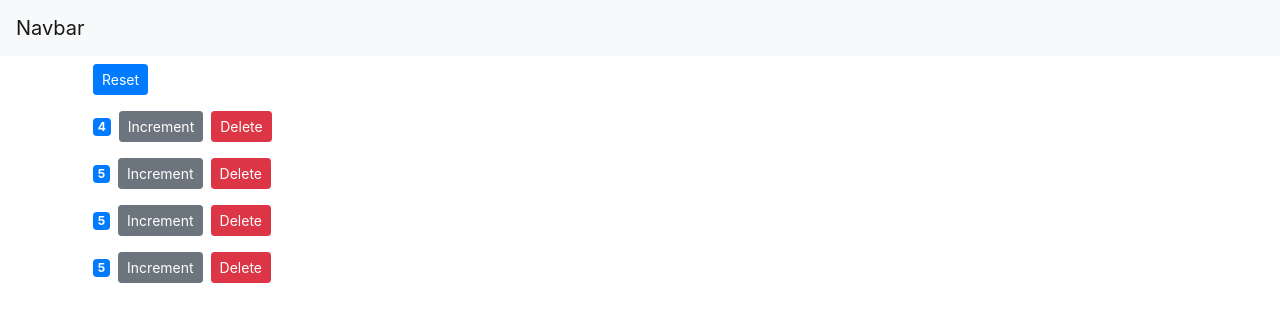
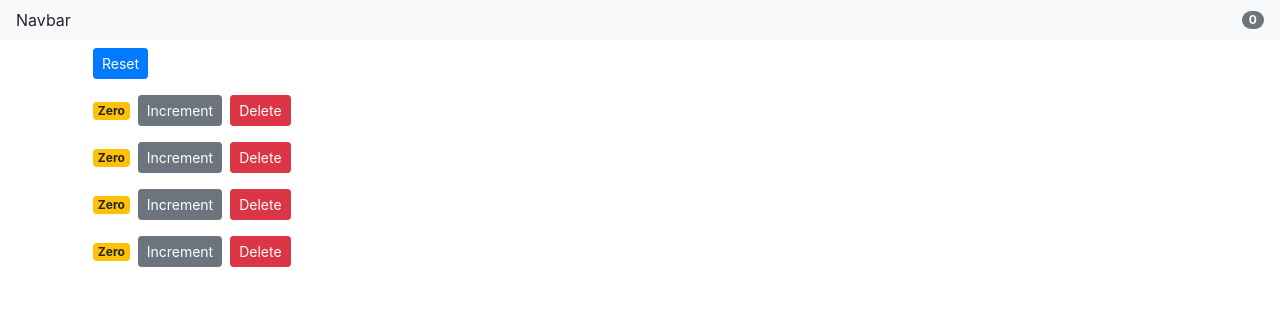
Before and after one commit to Leired7/Counter-app, a React (Create React App) app: page / in a window 1280 px wide. Shown: the top 322 px of the page. Built offline with nearby package versions, Linux system fonts and the light colour scheme.

Commit message:
Lifting the State Up

```diff
--- a/src/App.js
+++ b/src/App.js
@@ -4,12 +4,49 @@
 import "./App.css";
 
 class App extends Component {
+  state = {
+    counters: [
+      { id: 1, value: 0 },
+      { id: 2, value: 0 },
+      { id: 3, value: 0 },
+      { id: 4, value: 0 },
+    ],
+  };
+
+  handleIncrement = (counter) => {
+    const counters = [...this.state.counters];
+    const index = counters.indexOf(counter);
+    counters[index] = { ...counter };
+    counters[index].value++;
+    this.setState({ counters });
+  };
+
+  handleDelete = (counterId) => {
+    const counters = this.state.counters.filter((c) => c.id !== counterId);
+    this.setState({ counters });
+  };
+
+  handleReset = () => {
+    const counters = this.state.counters.map((c) => {
+      c.value = 0;
+      return c;
+    });
+    this.setState({ counters });
+  };
+
   render() {
     return (
       <React.Fragment>
-        <Navbar />
+        <Navbar
+          totalCounters={this.state.counters.filter((c) => c.value > 0).length}
+        />
         <main className="container">
-          <Counters />
+          <Counters
+            counters={this.state.counters}
+            onReset={this.handleReset}
+            onDelete={this.handleDelete}
+            onIncrement={this.handleIncrement}
+          />
         </main>
       </React.Fragment>
     );
--- a/src/components/counters.jsx
+++ b/src/components/counters.jsx
@@ -2,54 +2,22 @@
 import Counter from "./counter";
 
 class Counters extends Component {
-  state = {
-    counters: [
-      { id: 1, value: 4 },
-      { id: 2, value: 5 },
-      { id: 3, value: 5 },
-      { id: 4, value: 5 },
-    ],
-  };
-
-  handleIncrement = (counter) => {
-    const counters = [...this.state.counters];
-    const index = counters.indexOf(counter);
-    counters[index] = { ...counter };
-    counters[index].value++;
-    this.setState({ counters });
-  };
-
-  handleDelete = (counterId) => {
-    const counters = this.state.counters.filter((c) => c.id !== counterId);
-    this.setState({ counters });
-  };
-
-  handleReset = () => {
-    const counters = this.state.counters.map((c) => {
-      c.value = 0;
-      return c;
-    });
-    this.setState({ counters });
-  };
-
   render() {
     return (
       <div>
         <button
-          onClick={this.handleReset}
+          onClick={this.props.onReset}
           className="btn btn-primary btn-sm m-2"
         >
           Reset
         </button>
-        {this.state.counters.map((counter) => (
+        {this.props.counters.map((counter) => (
           <Counter
             key={counter.id}
-            onIncrement={this.handleIncrement}
-            onDelete={this.handleDelete}
+            onIncrement={this.props.onIncrement}
+            onDelete={this.props.onDelete}
             counter={counter}
-          >
-            {" "}
-          </Counter>
+          ></Counter>
         ))}
       </div>
     );
--- a/src/components/navbar.jsx
+++ b/src/components/navbar.jsx
@@ -5,9 +5,12 @@
   render() {
     return (
       <nav className="navbar navbar-light bg-light">
-        <a className="navbar-brand" href="#">
-          Navbar
-        </a>
+        {/* <a className="navbar-brand" href="#"> */}
+        Navbar
+        <span className="badge badge-pill badge-secondary">
+          {this.props.totalCounters}
+        </span>
+        {/* </a> */}
       </nav>
     );
   }
```
